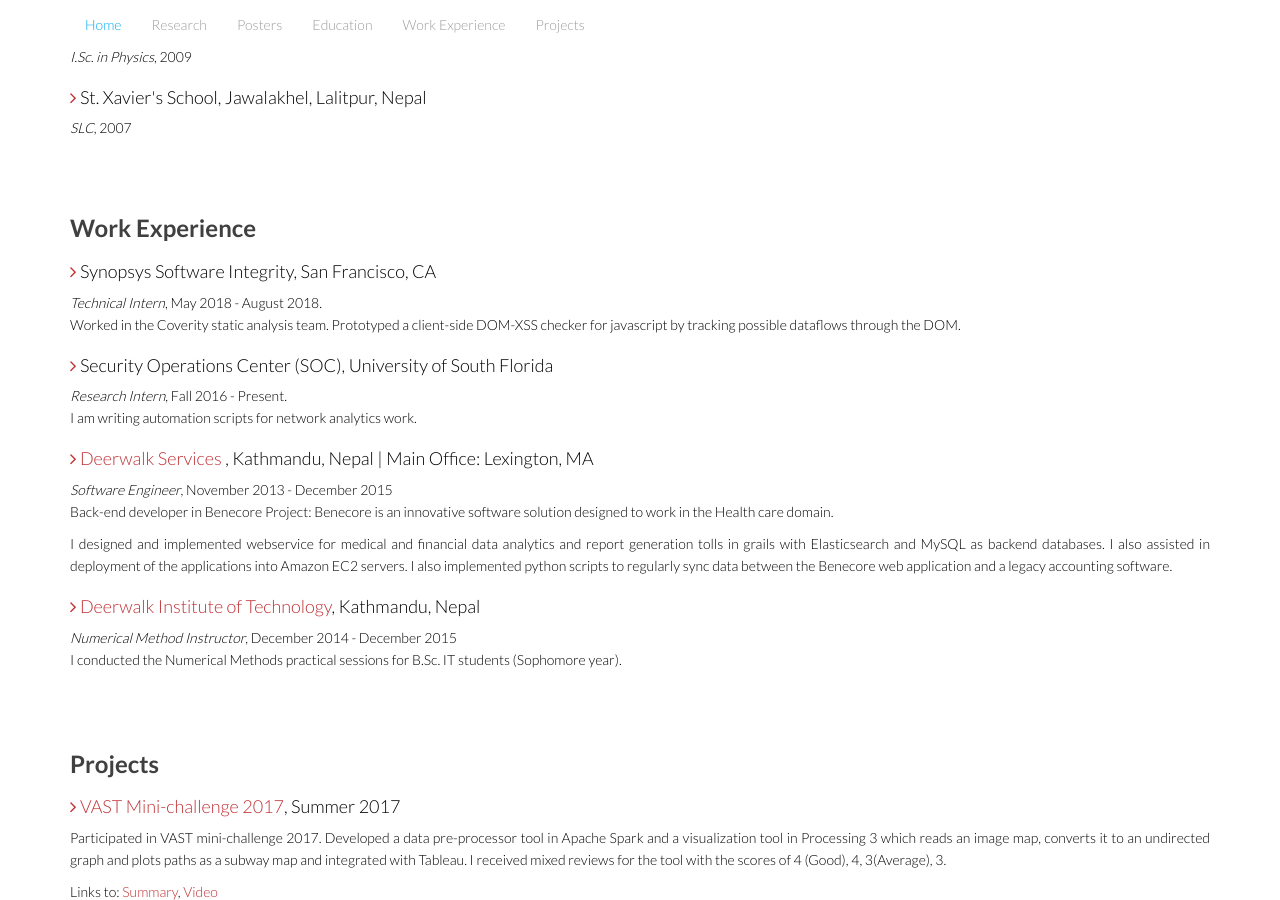
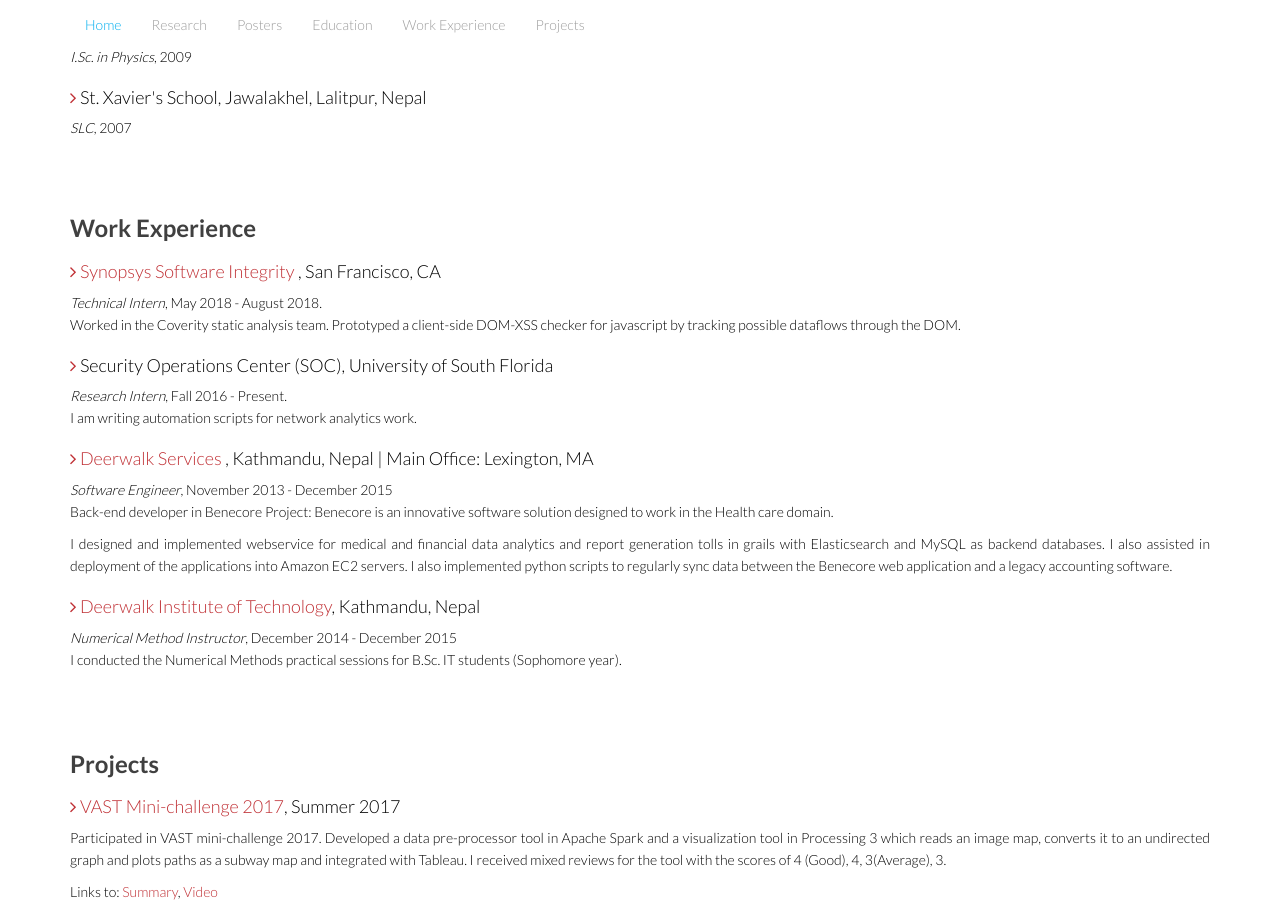
Before and after one commit to anwesht/anwesht.github.io, a Jekyll site: the page built from index.md, in a window 1280 px wide and 900 px high, scrolled down 1238 px. Built offline with Jekyll 4.4.1, drawn with Linux system fonts in a browser that asks for light colours.

Commit message:
Added links

```diff
--- a/_includes/sections/aboutme.html
+++ b/_includes/sections/aboutme.html
@@ -91,7 +91,10 @@
         <h2 class="title-strong text-left wow fadeInDown" data-wow-duration="500ms" data-wow-delay="300ms">Work Experience</h2>
         <ul class="elements">
           <li class="wow fadeInUp" data-wow-duration="900ms" data-wow-delay="100ms">
-            <h3><i class="fa fa-angle-right red"></i> Synopsys Software Integrity, San Francisco, CA </h3>
+            <h3><i class="fa fa-angle-right red"></i>
+              <a href="https://www.synopsys.com/software-integrity/security-testing/static-analysis-sast.html" target="_blank">
+                Synopsys Software Integrity
+              </a>, San Francisco, CA </h3>
             <span class="italic">Technical Intern</span>, May 2018 - August 2018.
             <p class="text-justify" >
               Worked in the Coverity static analysis team.
```
